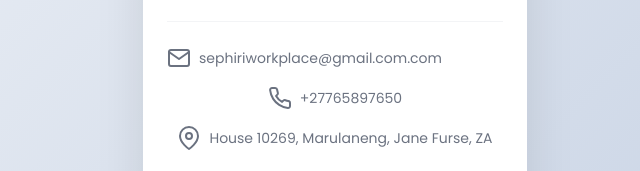
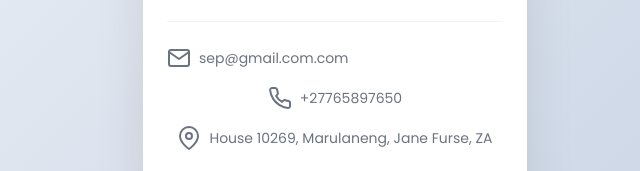
Before and after one commit to sephirimankge-lgtm/Businesscard, a plain HTML site: page index.html in a window 1280 px wide. Shown: the part 457-628 px from the top of the page, 305-945 px from the left. Drawn offline with nearby package versions, Linux system fonts and the light colour scheme.

Commit message:
Update index.html

```diff
--- a/index.html
+++ b/index.html
@@ -62,7 +62,7 @@
                 <div class="flex justify-between text-sm text-gray-500">
                     <div class="flex items-center">
                         <i data-feather="mail" class="mr-2"></i>
-                        <span>sephiriworkplace@gmail.com.com</span>
+                        <span>sep@gmail.com.com</span>
                     </div>
                 </div>
                 <div class="mt-4 flex items-center justify-center text-sm text-gray-500">
```
